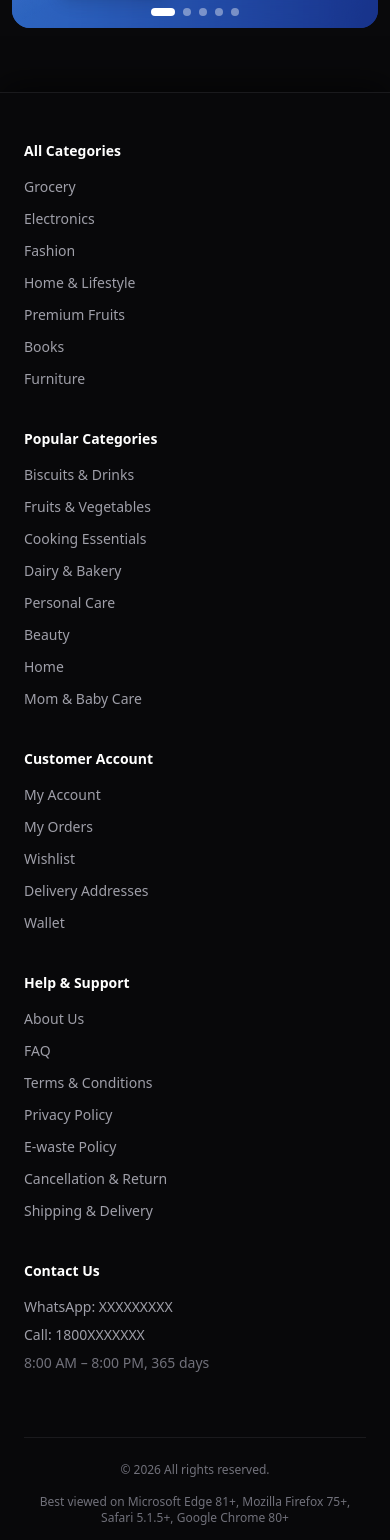
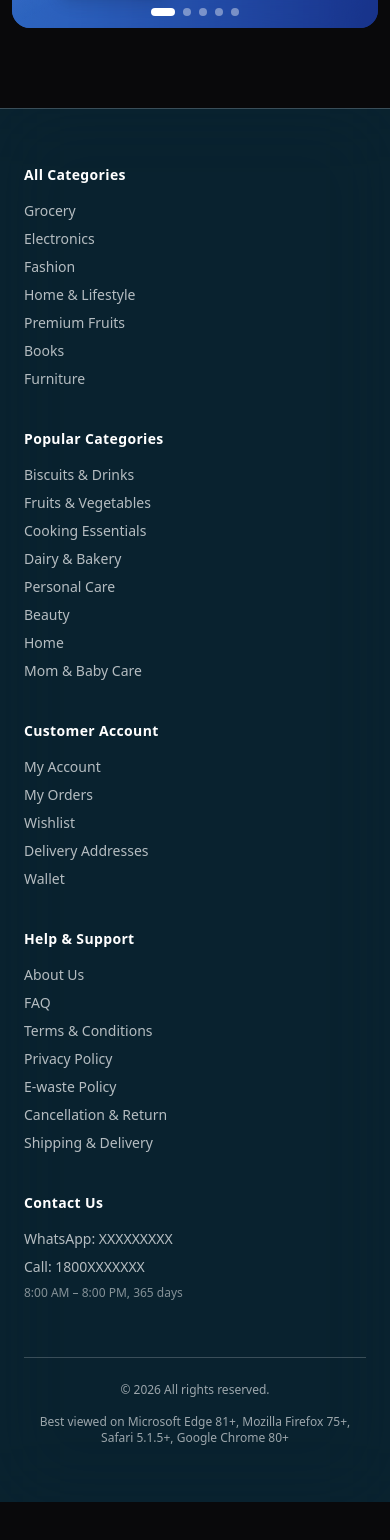
Before and after one commit to aryan-bhargav/next-ecommerce-frontend, a Next.js app: page / in a window 390 px wide. Shown: the part 448-1988 px from the top of the page. After the commit the page ends 1950 px from the top, so only its background shows below. Built offline with nearby package versions, Linux system fonts and the light colour scheme; no server answers.

Commit message:
Refactor Footer and Navbar components for improved layout, readability, and search functionality; enhance state management and user experience

```diff
--- a/app/components/Footer.tsx
+++ b/app/components/Footer.tsx
@@ -13,117 +13,134 @@ const browserSupport = [
 const Footer: React.FC = () => {
   const year = new Date().getFullYear();
 
+  const headingClass =
+    "mb-4 text-sm font-semibold tracking-wide text-white";
+
+  const linkClass =
+    "block text-sm text-white/70 hover:text-white transition";
+
   return (
-    <footer
+    <footer className="w-full mt-20 overflow-x-hidden">
+      <div
         className="
-        w-full mt-16
-        bg-[#0c5f84]/40 dark:bg-zinc-950/70
+          relative
+          bg-[#0c5f84]/30
           backdrop-blur-2xl
-        border-t border-white/20 dark:border-zinc-800/60
-        shadow-[0_-8px_32px_rgba(31,38,135,0.37)]
-        dark:shadow-[0_-8px_32px_rgba(0,0,0,0.6)]
+          border-t border-white/20
+          shadow-[0_-10px_40px_rgba(0,0,0,0.25)]
           text-white
         "
       >
-      <div className="max-w-7xl mx-auto px-6 py-12">
+        <div className="max-w-7xl mx-auto px-6 py-14">
 
-        {/* Top Grid */}
-        <div className="grid grid-cols-1 sm:grid-cols-2 md:grid-cols-5 gap-10 text-sm">
+          {/* ===== Top Grid ===== */}
+          <div className="grid grid-cols-1 sm:grid-cols-2 lg:grid-cols-5 gap-10">
 
-          {/* Column */}
+            {/* Categories */}
             <div>
-            <h4 className="font-semibold mb-4 text-white">
-              All Categories
-            </h4>
-            <ul className="space-y-3 text-white/80 dark:text-zinc-400">
-              <li><Link href="#" className="hover:text-white transition">Grocery</Link></li>
-              <li><Link href="#" className="hover:text-white transition">Electronics</Link></li>
-              <li><Link href="#" className="hover:text-white transition">Fashion</Link></li>
-              <li><Link href="#" className="hover:text-white transition">Home & Lifestyle</Link></li>
-              <li><Link href="#" className="hover:text-white transition">Premium Fruits</Link></li>
-              <li><Link href="#" className="hover:text-white transition">Books</Link></li>
-              <li><Link href="#" className="hover:text-white transition">Furniture</Link></li>
+              <h4 className={headingClass}>All Categories</h4>
+              <ul className="space-y-2">
+                {[
+                  "Grocery",
+                  "Electronics",
+                  "Fashion",
+                  "Home & Lifestyle",
+                  "Premium Fruits",
+                  "Books",
+                  "Furniture",
+                ].map((item) => (
+                  <li key={item}>
+                    <Link href="#" className={linkClass}>
+                      {item}
+                    </Link>
+                  </li>
+                ))}
               </ul>
             </div>
 
             <div>
-            <h4 className="font-semibold mb-4 text-white">
-              Popular Categories
-            </h4>
-            <ul className="space-y-3 text-white/80 dark:text-zinc-400">
-              <li>Biscuits & Drinks</li>
-              <li>Fruits & Vegetables</li>
-              <li>Cooking Essentials</li>
-              <li>Dairy & Bakery</li>
-              <li>Personal Care</li>
-              <li>Beauty</li>
-              <li>Home</li>
-              <li>Mom & Baby Care</li>
+              <h4 className={headingClass}>Popular Categories</h4>
+              <ul className="space-y-2 text-sm text-white/70">
+                {[
+                  "Biscuits & Drinks",
+                  "Fruits & Vegetables",
+                  "Cooking Essentials",
+                  "Dairy & Bakery",
+                  "Personal Care",
+                  "Beauty",
+                  "Home",
+                  "Mom & Baby Care",
+                ].map((item) => (
+                  <li key={item}>{item}</li>
+                ))}
               </ul>
             </div>
 
             <div>
-            <h4 className="font-semibold mb-4 text-white">
-              Customer Account
-            </h4>
-            <ul className="space-y-3 text-white/80 dark:text-zinc-400">
-              <li>My Account</li>
-              <li>My Orders</li>
-              <li>Wishlist</li>
-              <li>Delivery Addresses</li>
-              <li>Wallet</li>
+              <h4 className={headingClass}>Customer Account</h4>
+              <ul className="space-y-2 text-sm text-white/70">
+                {[
+                  "My Account",
+                  "My Orders",
+                  "Wishlist",
+                  "Delivery Addresses",
+                  "Wallet",
+                ].map((item) => (
+                  <li key={item}>{item}</li>
+                ))}
               </ul>
             </div>
 
             <div>
-            <h4 className="font-semibold mb-4 text-white">
-              Help & Support
-            </h4>
-            <ul className="space-y-3 text-white/80 dark:text-zinc-400">
-              <li>About Us</li>
-              <li>FAQ</li>
-              <li>Terms & Conditions</li>
-              <li>Privacy Policy</li>
-              <li>E-waste Policy</li>
-              <li>Cancellation & Return</li>
-              <li>Shipping & Delivery</li>
+              <h4 className={headingClass}>Help & Support</h4>
+              <ul className="space-y-2 text-sm text-white/70">
+                {[
+                  "About Us",
+                  "FAQ",
+                  "Terms & Conditions",
+                  "Privacy Policy",
+                  "E-waste Policy",
+                  "Cancellation & Return",
+                  "Shipping & Delivery",
+                ].map((item) => (
+                  <li key={item}>{item}</li>
+                ))}
               </ul>
             </div>
 
             {/* Contact */}
             <div>
-            <h4 className="font-semibold mb-4 text-white">
-              Contact Us
-            </h4>
-            <p className="text-white/80 dark:text-zinc-400 mb-2">
+              <h4 className={headingClass}>Contact Us</h4>
+              <p className="text-sm text-white/70 mb-2">
                 WhatsApp: <span className="font-medium">XXXXXXXXX</span>
               </p>
-            <p className="text-white/80 dark:text-zinc-400 mb-2">
+              <p className="text-sm text-white/70 mb-2">
                 Call: <span className="font-medium">1800XXXXXXX</span>
               </p>
-            <p className="text-white/60 dark:text-zinc-500 mb-4">
+              <p className="text-xs text-white/50">
                 8:00 AM – 8:00 PM, 365 days
               </p>
             </div>
           </div>
 
-        {/* Bottom Bar */}
+          {/* ===== Bottom Bar ===== */}
           <div
             className="
-            mt-12 pt-6
-            border-t border-white/20 dark:border-zinc-800/60
+              mt-14 pt-6
+              border-t border-white/20
               flex flex-col md:flex-row
               items-center justify-between
-            text-xs text-white/70 dark:text-zinc-500
               gap-4
+              text-xs text-white/60
             "
           >
             <p>© {year} All rights reserved.</p>
-          <p className="text-center">
+            <p className="text-center max-w-md">
               Best viewed on {browserSupport.join(", ")}
             </p>
           </div>
 
+        </div>
       </div>
     </footer>
   );
--- a/app/components/Navbar.tsx
+++ b/app/components/Navbar.tsx
@@ -14,25 +14,61 @@ import {
   Crosshair,
 } from "lucide-react";
 
+
 const CACHE_KEY = "delivery_location_v4";
 const CACHE_TIME = 24 * 60 * 60 * 1000;
 
+type Product = (typeof products)[number];
+type SearchCache = Record<string, Product[]>;
+
 export default function Navbar() {
+  /* ===================== STATE ===================== */
   const [location, setLocation] = useState("Detecting location...");
   const [showInput, setShowInput] = useState(false);
   const [pincode, setPincode] = useState("");
   const [error, setError] = useState("");
-  const [inputValue, setInputValue] = useState('');
+  const [mode, setMode] = useState<"quick" | "scheduled">("quick");
+
+  const [inputValue, setInputValue] = useState("");
+  const [suggestions, setSuggestions] = useState<Product[]>([]);
+  const [showSuggestions, setShowSuggestions] = useState(false);
+  const [cache, setCache] = useState<SearchCache>({});
 
   const inputRef = useRef<HTMLInputElement>(null);
   const searchInputRef = useRef<HTMLInputElement>(null);
-  const [suggestions, setSuggestions] = useState<typeof products>([]);
 
+  /* ===================== SEARCH ===================== */
+  useEffect(() => {
+    if (!inputValue.trim()) {
+      setSuggestions([]);
+      return;
+    }
 
+    const timer = setTimeout(() => {
+      if (cache[inputValue]) {
+        setSuggestions(cache[inputValue]);
+        return;
+      }
+
+      const filtered = products
+        .filter((p) =>
+          p.name.toLowerCase().includes(inputValue.toLowerCase())
+        )
+        .slice(0, 5);
+
+      setSuggestions(filtered);
+      setCache((prev) => ({ ...prev, [inputValue]: filtered }));
+    }, 500);
+
+    return () => clearTimeout(timer);
+  }, [inputValue, cache]);
+
+  /* ===================== PIN INPUT FOCUS ===================== */
   useEffect(() => {
     if (showInput) inputRef.current?.focus();
   }, [showInput]);
 
+  /* ===================== LOCATION CACHE ===================== */
   useEffect(() => {
     const cached = localStorage.getItem(CACHE_KEY);
     if (cached) {
@@ -45,28 +81,50 @@ export default function Navbar() {
     detectViaGPS();
   }, []);
 
+  /* ===================== GPS ===================== */
   function detectViaGPS() {
-    if (!navigator.geolocation) return;
+    if (!navigator.geolocation) {
+      fallbackToManual();
+      return;
+    }
 
     navigator.geolocation.getCurrentPosition(
       async (pos) => {
         try {
           const res = await fetch(
-            `https://nominatim.openstreetmap.org/reverse?format=json&lat=${pos.coords.latitude}&lon=${pos.coords.longitude}`
+            `https://nominatim.openstreetmap.org/reverse?format=json&lat=${pos.coords.latitude}&lon=${pos.coords.longitude}`,
+            {
+              headers: {
+                "User-Agent": "quick-commerce-app/1.0",
+              },
+            }
           );
+
           const data = await res.json();
           const pin = data.address?.postcode;
+
           if (pin) resolveFromPincode(pin);
-        } catch { }
+          else fallbackToManual();
+        } catch {
+          fallbackToManual();
+        }
       },
-      () => { },
+      fallbackToManual,
       { enableHighAccuracy: true }
     );
   }
 
+  function fallbackToManual() {
+    setLocation("Enter pincode");
+    setShowInput(true);
+  }
+
+  /* ===================== PINCODE ===================== */
   async function resolveFromPincode(pin: string) {
     try {
-      const res = await fetch(`https://api.postalpincode.in/pincode/${pin}`);
+      const res = await fetch(
+        `https://api.postalpincode.in/pincode/${pin}`
+      );
       const data = await res.json();
       const po = data?.[0]?.PostOffice?.[0];
 
@@ -92,78 +150,102 @@ export default function Navbar() {
   }
 
   function handleSubmit() {
-    if (pincode.length !== 6) return;
-    resolveFromPincode(pincode);
-  }
-
-  function handleOnChange(query: string) {
-    setInputValue(query);
-
-    if (!query.trim()) {
-      setSuggestions([]);
-      return;
-    }
-
-    const filtered = products.filter((product) => product.name.toLowerCase().includes(query.trim().toLowerCase())).slice(0, 5);
-    setSuggestions(filtered);
+    if (pincode.length === 6) resolveFromPincode(pincode);
   }
 
   return (
     <header className="w-full">
-
       {/* ================= FIRST BAR ================= */}
-      <div className="sticky top-0 z-50 bg-[#0c5f84]/40 backdrop-blur-2xl border-b border-white/20 text-white">
+      <div className="sticky w-full top-0 z-50 bg-[#0c5f84]/40 backdrop-blur-2xl border-b border-white/20 text-white">
         <div className="max-w-7xl mx-auto px-4 py-3">
-
-          {/* ROW 1 */}
           <div className="flex items-center gap-3 flex-wrap md:flex-nowrap">
-
             <Link href="/" className="flex items-center gap-2 font-bold text-xl">
               <img width="90" src="/Logo.png" alt="Logo" />
             </Link>
 
             {/* Toggle (hidden on small) */}
-            <div className="hidden md:flex justify-between rounded-full bg-white/20 backdrop-blur-xl border border-white/30">
-              <button className="bg-white/80 px-8 py-1 m-2 font-black rounded-2xl text-black shadow">
+            <div className="hidden md:flex relative justify-between rounded-full bg-white/20 backdrop-blur-xl border border-white/30 w-[260px]">
+              {/* Sliding pill */}
+              <div
+                className={` absolute top-2 bottom-2 w-30 bg-white/80 rounded-2xl shadow transition-transform duration-300 ease-out ${mode === "quick" ? "translate-x-2" : "translate-x-33"}
+    `}
+              />
+
+              {/* Quick */}
+              <button
+                onClick={() => setMode("quick")}
+                className={`relative z-10 px-8 py-1 m-2 rounded-2xl transition-colors ${mode === "quick" ? "text-black font-black" : "text-white/90 font-medium"}
+    `}
+              >
                 Quick
               </button>
-              <button className="px-8 py-1 m-2 font-black rounded-2xl text-white/90">
+
+              {/* Scheduled */}
+              <button
+                onClick={() => setMode("scheduled")}
+                className={`relative z-10 px-8 py-1 m-2 font-black rounded-2xl transition-colors ${mode === "scheduled" ? "text-black font-black" : "text-white/90 font-medium"}
+    `}
+              >
                 Scheduled
               </button>
             </div>
 
+
             {/* Search (desktop) */}
-            <div className="hidden md:flex flex-1 items-center rounded-full px-4 py-2 bg-white/20 backdrop-blur-xl border border-white/30">
-              <Search size={18} className="text-white/80" />
+            <div className="hidden md:flex relative flex-1 items-center rounded-full px-4 py-2 bg-white/20 backdrop-blur-xl border border-white/30">
+              <Search size={18} />
               <input
+                ref={searchInputRef}
                 type="search"
-                value={inputValue}
-                ref={searchInputRef}
+                value={inputValue ?? ""}
                 placeholder="Search in Quick"
-                className="bg-transparent ml-2 w-full outline-none placeholder:text-white/70"
-                onChange={(e) => handleOnChange(e.target.value)}
+                className="bg-transparent ml-2 w-full outline-none"
+                onChange={(e) => setInputValue(e.target.value)}
+                onFocus={() => setShowSuggestions(true)}
+                onBlur={() =>
+                  setTimeout(() => setShowSuggestions(false), 150)
+                }
               />
-              {/* here search query suggestions ui start */}
-              {suggestions.length > 0 && (
-                <div className="absolute top-full mt-2 w-full bg-white text-black rounded-xl shadow-xl overflow-hidden z-50">
-                  {suggestions.map((product) => (
-                    <Link
+
+              {showSuggestions && suggestions.length > 0 && (
+                <div className="absolute top-full mt-2 w-full bg-white text-black rounded-xl shadow-xl z-50 overflow-hidden">
+                  {suggestions.map((product, index) => (
+                    <div
                       key={product._id}
-                      href={`/p/${product.slug}`}
-                      className="block mx-2 my-1.5 px-4 py-3 rounded-xl hover:bg-gray-900 hover:text-white text-sm"
-                      onClick={() => {
-                        setInputValue("");
-                        setSuggestions([]);
-                      }}
+                      className="group"
                     >
-                      <span >{product.name}</span> <span className="font-bold">-₹{product.mrp}</span>
-                    </Link>
+                      <Link
+                        href={`/p/${product.slug}`}
+                        className="block px-4 py-3 text-sm transition-colors duration-200
+                   hover:bg-gray-900 hover:text-white"
+                        onMouseDown={() => {
+                          setInputValue("");
+                          setSuggestions([]);
+                        }}
+                      >
+                        {product.name} <strong>₹{product.mrp}</strong>
+                      </Link>
+
+                      {/* Animated Divider */}
+                      {index !== suggestions.length - 1 && (
+                        <div
+                          className="
+            h-px mx-4
+            bg-gray-200
+            transition-all duration-300 ease-out
+            opacity-100 scale-x-100
+            group-hover:opacity-0
+            group-hover:scale-x-0
+            origin-left
+          "
+                        />
+                      )}
+                    </div>
                   ))}
                 </div>
+
               )}
-
             </div>
-
 
             {/* Icons */}
             <div className="flex items-center gap-4 ml-auto">
@@ -177,14 +259,54 @@ export default function Navbar() {
           </div>
 
           {/* Search (mobile) */}
-          <div className="md:hidden mt-3">
-            <div className="flex items-center rounded-full px-4 py-2 bg-white/20 backdrop-blur-xl border border-white/30">
+          <div className="md:hidden mt-3 relative">
+            <div className="flex items-center rounded-full px-4 py-2 bg-white/20 border border-white/30">
               <Search size={16} />
               <input
+                value={inputValue ?? ""}
+
+                onChange={(e) => setInputValue(e.target.value)}
+                onFocus={() => setShowSuggestions(true)}
+                onBlur={() => setShowSuggestions(false)}
+                className="bg-transparent ml-2 w-full outline-none text-sm"
                 placeholder="Search in Quick"
-                className="bg-transparent ml-2 w-full outline-none text-sm"
               />
             </div>
+
+            {showSuggestions && suggestions.length > 0 && (
+              <div className="absolute mt-2 w-full bg-white text-black rounded-xl shadow-xl z-50 overflow-hidden">
+                {suggestions.map((product, index) => (
+                  <div key={product._id} className="group">
+                    <Link
+                      href={`/p/${product.slug}`}
+                      className="block px-4 py-3 text-sm transition-colors duration-200
+                   hover:bg-gray-900 hover:text-white"
+                      onMouseDown={() => {
+                        setInputValue("");
+                        setSuggestions([]);
+                      }}
+                    >
+                      {product.name} <strong>₹{product.mrp}</strong>
+                    </Link>
+
+                    {index !== suggestions.length - 1 && (
+                      <div
+                        className="
+            h-px mx-4
+            bg-gray-200
+            transition-all duration-300 ease-out
+            opacity-100 scale-x-100
+            group-hover:opacity-0
+            group-hover:scale-x-0
+            origin-left
+          "
+                      />
+                    )}
+                  </div>
+                ))}
+              </div>
+
+            )}
           </div>
         </div>
       </div>
@@ -223,7 +345,8 @@ export default function Navbar() {
             <div className="flex items-center gap-2 bg-white/20 backdrop-blur-xl border border-white/30 rounded-full px-3 py-1">
               <input
                 ref={inputRef}
-                value={pincode}
+                value={pincode ?? ""}
+
                 onChange={(e) =>
                   setPincode(e.target.value.replace(/\D/g, ""))
                 }
```
Lines whose indentation alone changed are shown as unchanged.
